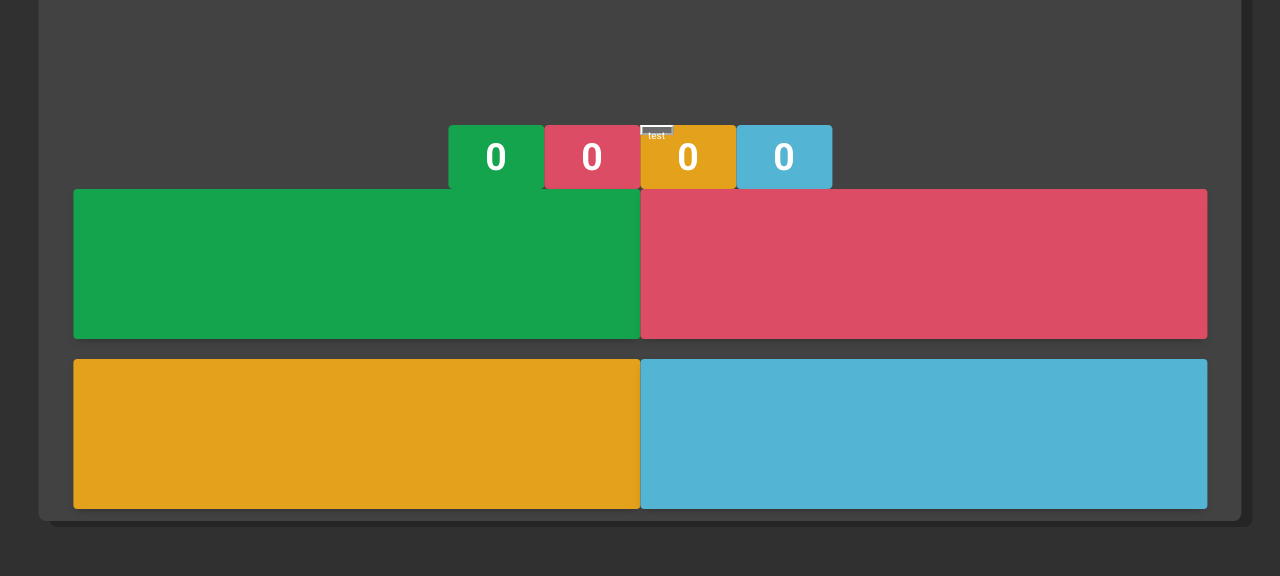
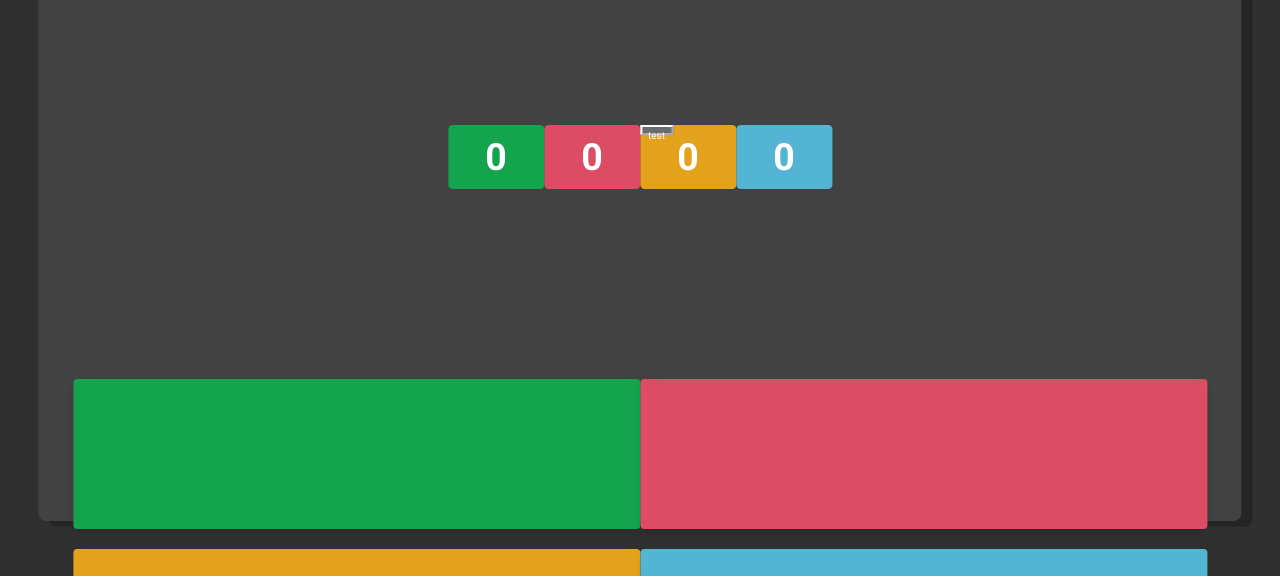
Before and after one commit to Nerfned/NichtKahoot, a Flask app: template templates/results.html in a window 1280 px wide. Shown: the part 224-800 px from the top of the page. Run offline with Flask 3, Linux system fonts and the light colour scheme; the template is opened without the code that fills it, so the values that code supplies are empty; some libraries are stand-ins or nearby versions.

Commit message:
Html gehört in den müll

```diff
--- a/templates/admin.html
+++ b/templates/admin.html
@@ -122,6 +122,7 @@
             questionCount--
             document.getElementById("currentquestion").innerHTML = JSON.parse(currentquestion)[questionCount].text;
             socketio.emit("previous", {data: true});
+            console.log(JsonQuestion)
             socketio.emit("result-questions", JsonQuestion())
         } else {alert("No Questions")}
     };
@@ -141,8 +142,10 @@
 
 
 
+
     const JsonQuestion = () => {
-        return JSON.parse(currentquestion)[questionCount]
+        questions = currentquestion
+        return JSON.parse(questions)[questionCount]
     }
 
 
--- a/templates/results.html
+++ b/templates/results.html
@@ -16,11 +16,11 @@
         <div class="result-inputs">
 
 
-            <div class="counters row justify-content-center">
-                <div name="Counter1" class="counter countB1   badge bg-success text-wrap" style="width: 6rem">0</div>
-                <div name="Counter2" class="counter countB2   badge bg-danger text-wrap" style="width: 6rem">0</div>
-                <div name="Counter3" class="counter countB3   badge bg-warning text-wrap" style="width: 6rem">0</div>
-                <div name="Counter4" class="counter countB4   badge bg-info text-wrap" style="width: 6rem">0</div>
+            <div class="counters row justify-content-center" style="margin-bottom: 190px;">
+                <div id="Counter1" class="counter countB1   badge bg-success text-wrap" style="width: 6rem">0</div>
+                <div id="Counter2" class="counter countB2   badge bg-danger text-wrap" style="width: 6rem">0</div>
+                <div id="Counter3" class="counter countB3   badge bg-warning text-wrap" style="width: 6rem">0</div>
+                <div id="Counter4" class="counter countB4   badge bg-info text-wrap" style="width: 6rem">0</div>
             </div>
 
 
@@ -104,26 +104,31 @@
         document.getElementById("Button4").innerHTML = data.questions.btn4;
     }
 
-
+const cleanCounter = () => {
+    document.getElementById("Counter1").innerHTML = 0
+    document.getElementById("Counter2").innerHTML = 0
+    document.getElementById("Counter3").innerHTML = 0
+    document.getElementById("Counter4").innerHTML = 0
+}
     const updateUser = (data) => {
         console.log(data)
         // DisplayUser(data.name, data.score);
     }
 
     socketio.on("updateQuestions", (data) => {
-        console.log("AHHH")
+        console.log("updatequestions" + data)
 
         update(data)
     })
 
     socketio.on("leaderboard", (data) => {
         console.log(data)
-
-
     })
 
     socketio.on("questionsresult", (data) => {
+        console.log("questionsresult", data)
         questionCount = [0, 0, 0, 0];
+        cleanCounter()
         update(data)
     })
 
```
